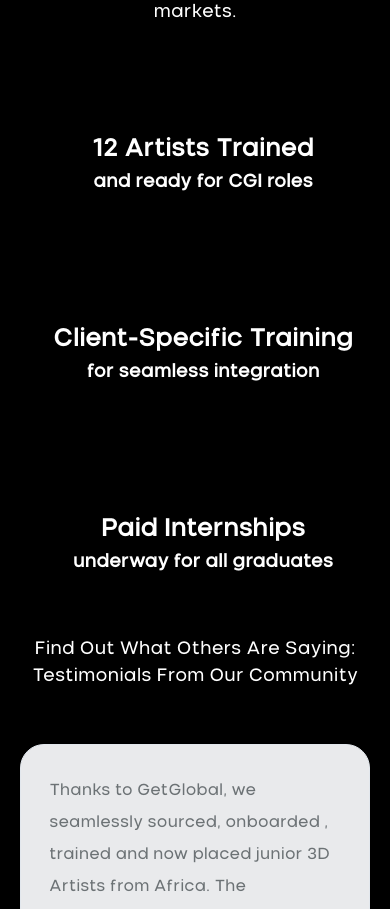
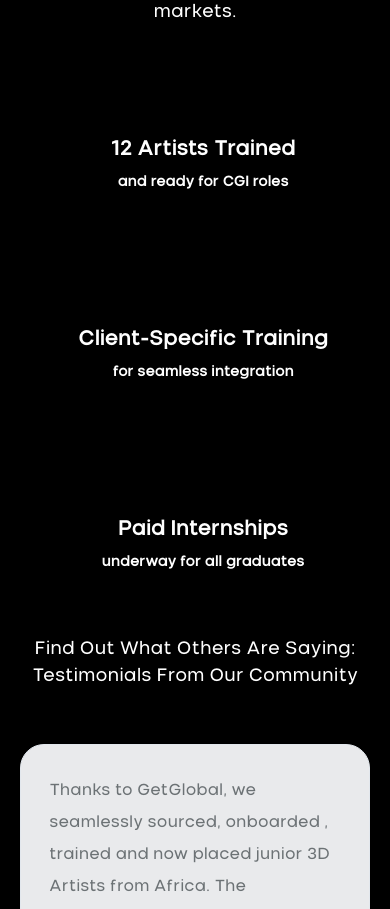
Before and after one commit to TechieTee/get-global, a React (Create React App) app: page / in a window 390 px wide. Shown: the part 6400-7309 px from the top of the page. Built offline with nearby package versions, Linux system fonts and the light colour scheme; a web font is replaced by a local one.

Commit message:
successs

```diff
--- a/src/pages/Success.tsx
+++ b/src/pages/Success.tsx
@@ -48,10 +48,10 @@ const Success = () => {
                             className={`bg-black-500 bg-opacity-50 p-[3px] lg:p-[20px] md:p-[20px] value-Container   relative  md:w-[360px] cursor-pointer overflow-hidden h-[150px] md:h-[150px] rounded-3xl  card group transition duration-800 ease-in-out ${hoverColors[index % hoverColors.length]}`}
                         >
 
-                            <p className="text-white  font-bold  text-[24px] text-subheading duration-[350ms] text-nowrap font-openSans mx-2 lg:mx-0 absolute top-[50%] group-hover:top-[50%]   sm:group-hover:top-[50%] sm:group-hover:left-[50%] left-[50%] group-hover:translate-y-[-80%] group-hover:translate-x-[-50%] translate-y-[-50%] translate-x-[-50%]">
+                            <p className="text-white  font-bold  text-[20px] lg:text-[24px] md:text-[24px]  duration-[350ms] text-nowrap font-openSans mx-2 lg:mx-0 absolute top-[50%] group-hover:top-[50%]   sm:group-hover:top-[50%] sm:group-hover:left-[50%] left-[50%] group-hover:translate-y-[-80%] group-hover:translate-x-[-50%] translate-y-[-50%] translate-x-[-50%]">
                                 {card.title}
                             </p>
-                            <p className="text-white font-bold text-[18px] text-subheading duration-[350ms] text-nowrap font-openSans mx-2 lg:mx-0 absolute top-[72%] group-hover:top-[72%] sm:group-hover:top-[70%] sm:group-hover:left-[50%] left-[50%] group-hover:translate-y-[-80%] group-hover:translate-x-[-50%] translate-y-[-50%] translate-x-[-50%]">
+                            <p className="text-white font-bold text-[14px] lg:text-[18px] md:text-[18px]  duration-[350ms] text-nowrap font-openSans mx-2 lg:mx-0 absolute top-[72%] group-hover:top-[72%] sm:group-hover:top-[70%] sm:group-hover:left-[50%] left-[50%] group-hover:translate-y-[-80%] group-hover:translate-x-[-50%] translate-y-[-50%] translate-x-[-50%]">
                                 {card.description}
                             </p>
 
```
